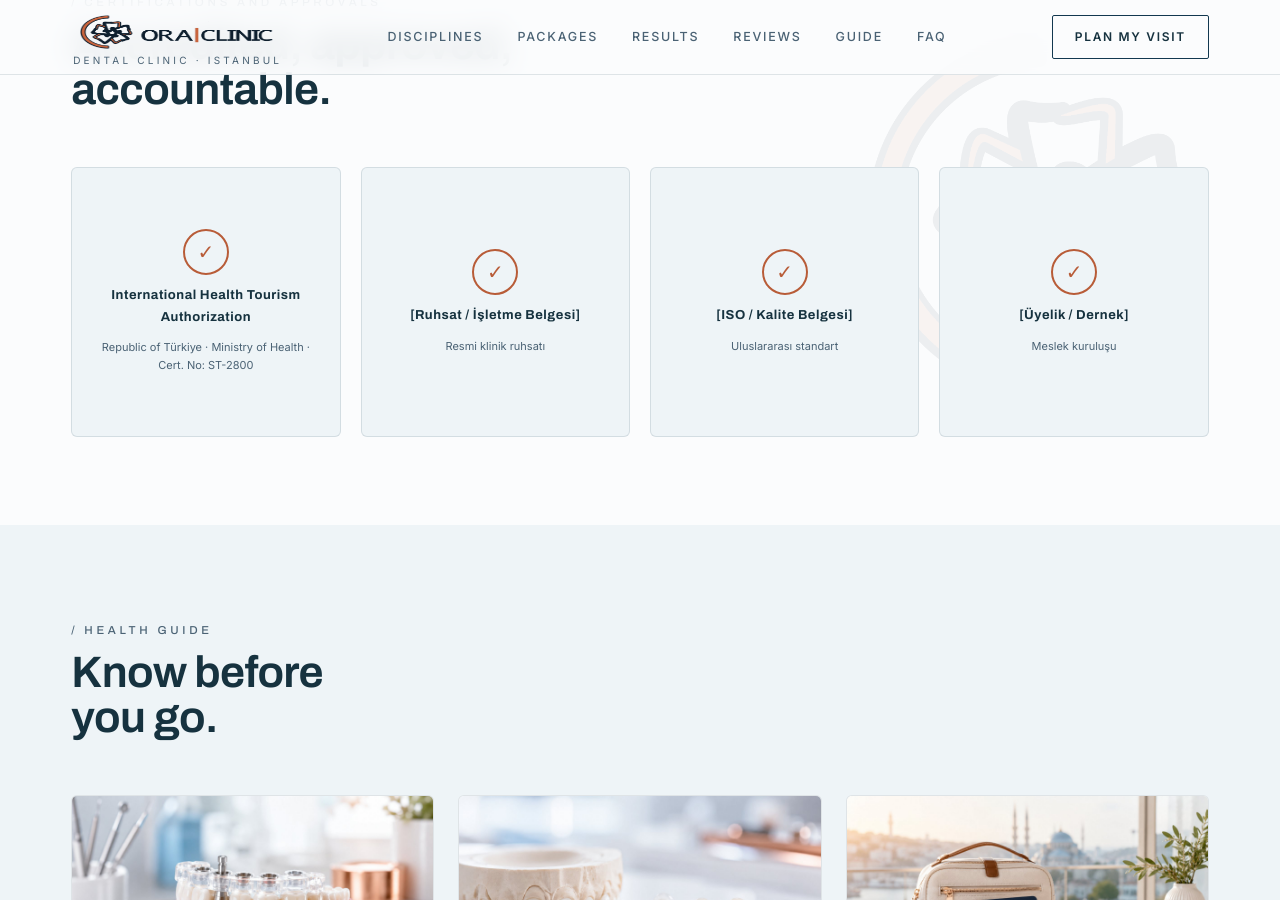
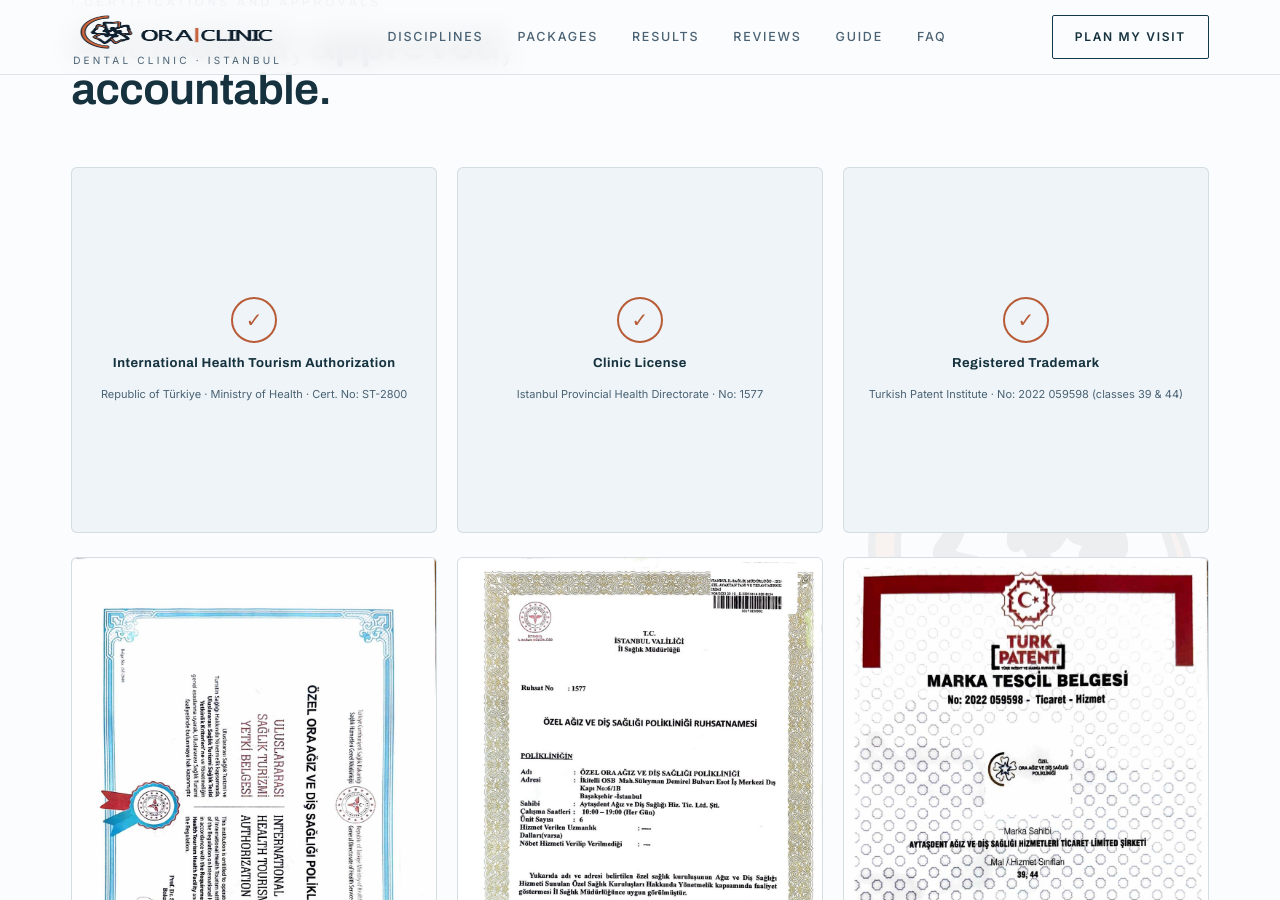
Before and after one commit to yavuzkiliclab/ora-web, a Jekyll site: the page built from docs/index.html, in a window 1280 px wide and 900 px high, scrolled down 8700 px. Built offline with Jekyll 4.4.1, drawn with Linux system fonts in a browser that asks for light colours.

Commit message:
Fill certification section with real documents, add document gallery
- Replaced placeholder cert cards with real data: Clinic License No 1577,
  Registered Trademark No 2022 059598 (classes 39 & 44)
- Removed unused fourth placeholder card, adjusted grid to 3 columns
- Added document gallery: 3 official certificates displayed side by side,
  opening full size on click
- ST-2800 health tourism authorization card unchanged

```diff
--- a/docs/_includes/head.html
+++ b/docs/_includes/head.html
@@ -273,12 +273,16 @@
 
 /* sertifikalar */
 #trust{padding:88px 0;background:var(--porcelain)}
-.cert-row{display:grid;grid-template-columns:repeat(4,1fr);gap:20px;margin-top:40px}
+.cert-row{display:grid;grid-template-columns:repeat(3,1fr);gap:20px;margin-top:40px}
 .cert{aspect-ratio:1;background:var(--porcelain-deep);border:1px solid var(--line);border-radius:6px;
   display:flex;flex-direction:column;align-items:center;justify-content:center;gap:10px;padding:18px;text-align:center}
 .cert .cert-ic{width:46px;height:46px;border-radius:50%;border:2px solid var(--copper);display:flex;align-items:center;justify-content:center;color:var(--copper);font-size:20px}
 .cert b{font-size:13px;color:var(--ink);font-family:"Archivo",sans-serif;letter-spacing:.04em}
 .cert span{font-size:11px;color:var(--marine-soft)}
+.cert-docs{display:grid;grid-template-columns:repeat(3,1fr);gap:20px;margin-top:24px}
+.cert-doc{display:block;border:1px solid var(--line);border-radius:6px;overflow:hidden;background:var(--porcelain-deep);transition:transform .2s,box-shadow .2s}
+.cert-doc:hover{transform:translateY(-3px);box-shadow:0 8px 24px rgba(0,0,0,.1)}
+.cert-doc img{width:100%;height:auto;display:block}
 
 /* oncesi sonrasi */
 #results{padding:96px 0;background:var(--porcelain-deep)}
@@ -317,6 +321,7 @@
 @media(max-width:900px){
   .pkg-grid,.cert-row,.ba-grid,.rev-grid,.guide-grid{grid-template-columns:1fr}
   .cert-row{grid-template-columns:repeat(2,1fr)}
+  .cert-docs{grid-template-columns:1fr}
 }
 
 
--- a/docs/index.html
+++ b/docs/index.html
@@ -235,9 +235,13 @@
       <h2 class="reveal">Accredited, approved,<br>accountable.</h2></div>
     <div class="cert-row">
       <div class="cert reveal"><div class="cert-ic">✓</div><b>International Health Tourism Authorization</b><span>Republic of Türkiye · Ministry of Health · Cert. No: ST-2800</span></div>
-      <div class="cert reveal"><div class="cert-ic">✓</div><b>[Ruhsat / İşletme Belgesi]</b><span>Resmi klinik ruhsatı</span></div>
-      <div class="cert reveal"><div class="cert-ic">✓</div><b>[ISO / Kalite Belgesi]</b><span>Uluslararası standart</span></div>
-      <div class="cert reveal"><div class="cert-ic">✓</div><b>[Üyelik / Dernek]</b><span>Meslek kuruluşu</span></div>
+      <div class="cert reveal"><div class="cert-ic">✓</div><b>Clinic License</b><span>Istanbul Provincial Health Directorate · No: 1577</span></div>
+      <div class="cert reveal"><div class="cert-ic">✓</div><b>Registered Trademark</b><span>Turkish Patent Institute · No: 2022 059598 (classes 39 & 44)</span></div>
+    </div>
+    <div class="cert-docs">
+      <a href="{{ '/assets/img/ora-belge-saglik-turizmi-v1.jpg' | relative_url }}" class="cert-doc reveal" target="_blank" rel="noopener"><img src="{{ '/assets/img/ora-belge-saglik-turizmi-v1.jpg' | relative_url }}" alt="International Health Tourism Authorization Certificate ST-2800" loading="lazy"></a>
+      <a href="{{ '/assets/img/ora-belge-ruhsat-v1.jpg' | relative_url }}" class="cert-doc reveal" target="_blank" rel="noopener"><img src="{{ '/assets/img/ora-belge-ruhsat-v1.jpg' | relative_url }}" alt="Clinic License No 1577" loading="lazy"></a>
+      <a href="{{ '/assets/img/ora-belge-marka-v1.jpg' | relative_url }}" class="cert-doc reveal" target="_blank" rel="noopener"><img src="{{ '/assets/img/ora-belge-marka-v1.jpg' | relative_url }}" alt="Registered Trademark No 2022 059598" loading="lazy"></a>
     </div>
   </div>
 </section>
```
Also changed, not shown: docs/assets/img/ora-belge-marka-v1.jpg (added), docs/assets/img/ora-belge-ruhsat-v1.jpg (added), docs/assets/img/ora-belge-saglik-turizmi-v1.jpg (added).
